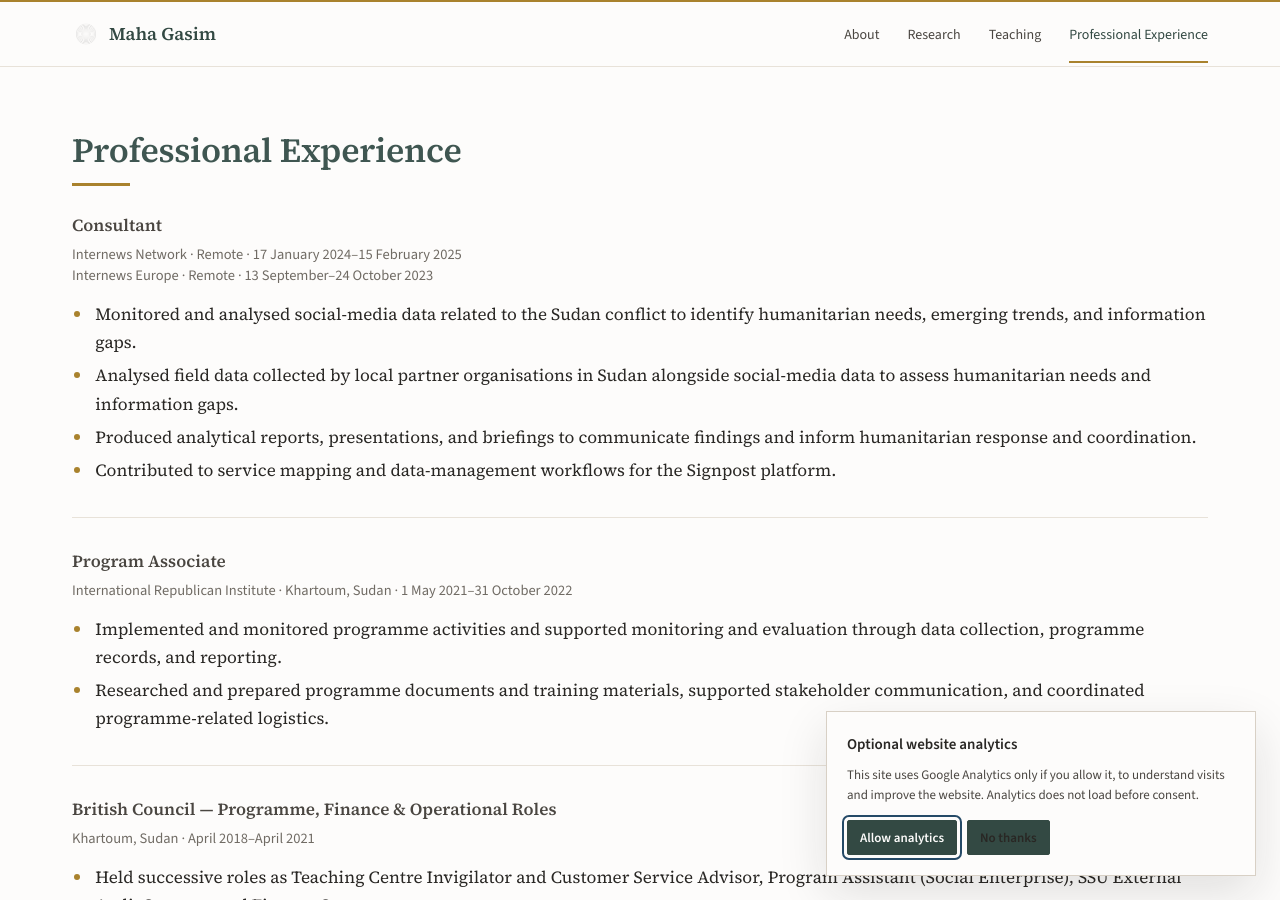
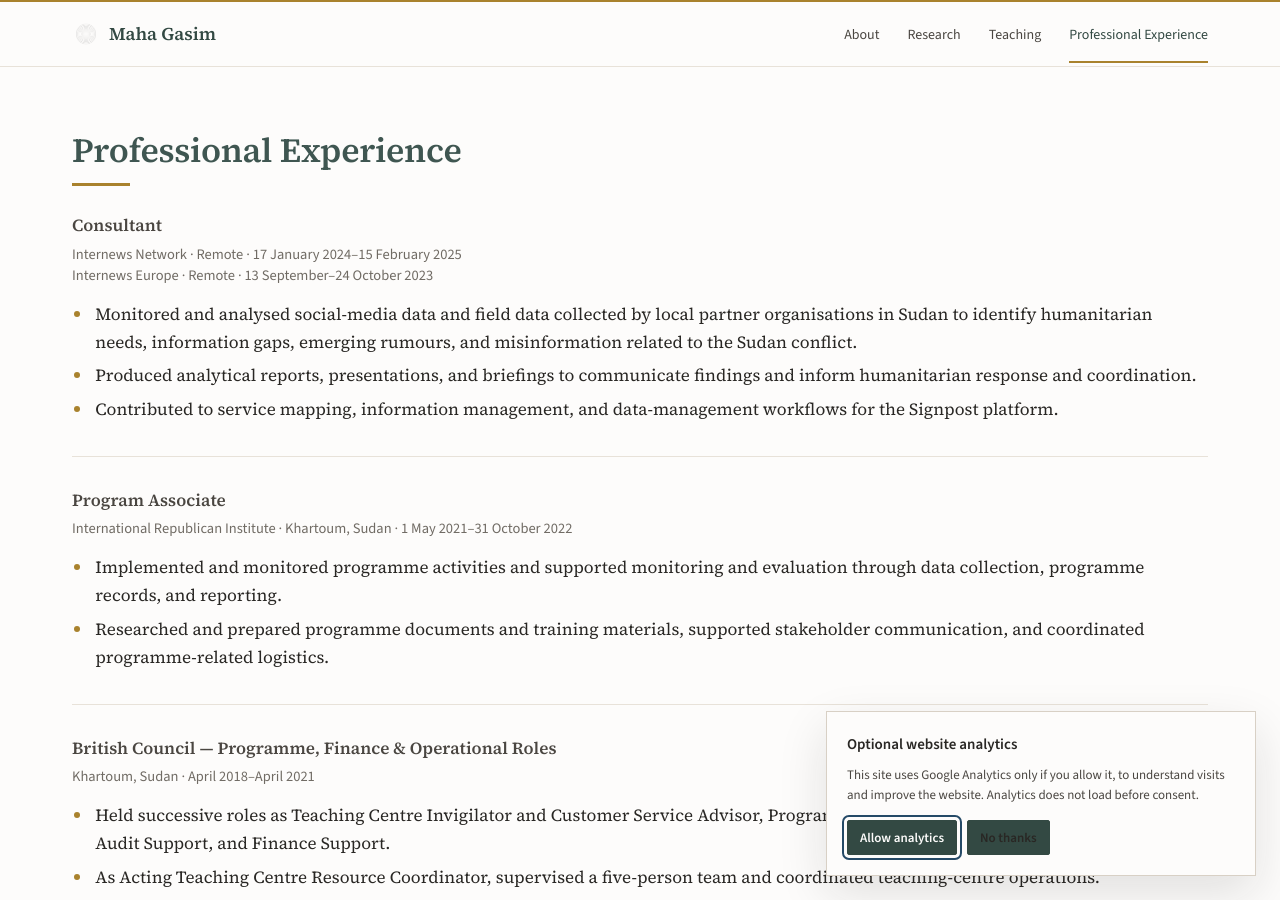
Before and after one commit to mahagasim/mahagasim.github.io, a Jekyll site: the page built from experience.md, in a window 1280 px wide and 900 px high. Built offline with Jekyll 4.4.1, drawn with Linux system fonts in a browser that asks for light colours.

Commit message:
Condense Internews consultant responsibilities and update analysis wording

```diff
--- a/experience.md
+++ b/experience.md
@@ -10,10 +10,9 @@ description: Selected professional experience in humanitarian data analysis, mon
   <h3>Consultant</h3>
   <p class="entry-meta">Internews Network · Remote · 17 January 2024–15 February 2025<br>Internews Europe · Remote · 13 September–24 October 2023</p>
   <ul>
-    <li>Monitored and analysed social-media data related to the Sudan conflict to identify humanitarian needs, emerging trends, and information gaps.</li>
-    <li>Analysed field data collected by local partner organisations in Sudan alongside social-media data to assess humanitarian needs and information gaps.</li>
+    <li>Monitored and analysed social-media data and field data collected by local partner organisations in Sudan to identify humanitarian needs, information gaps, emerging rumours, and misinformation related to the Sudan conflict.</li>
     <li>Produced analytical reports, presentations, and briefings to communicate findings and inform humanitarian response and coordination.</li>
-    <li>Contributed to service mapping and data-management workflows for the Signpost platform.</li>
+    <li>Contributed to service mapping, information management, and data-management workflows for the Signpost platform.</li>
   </ul>
 </div>
 
```
